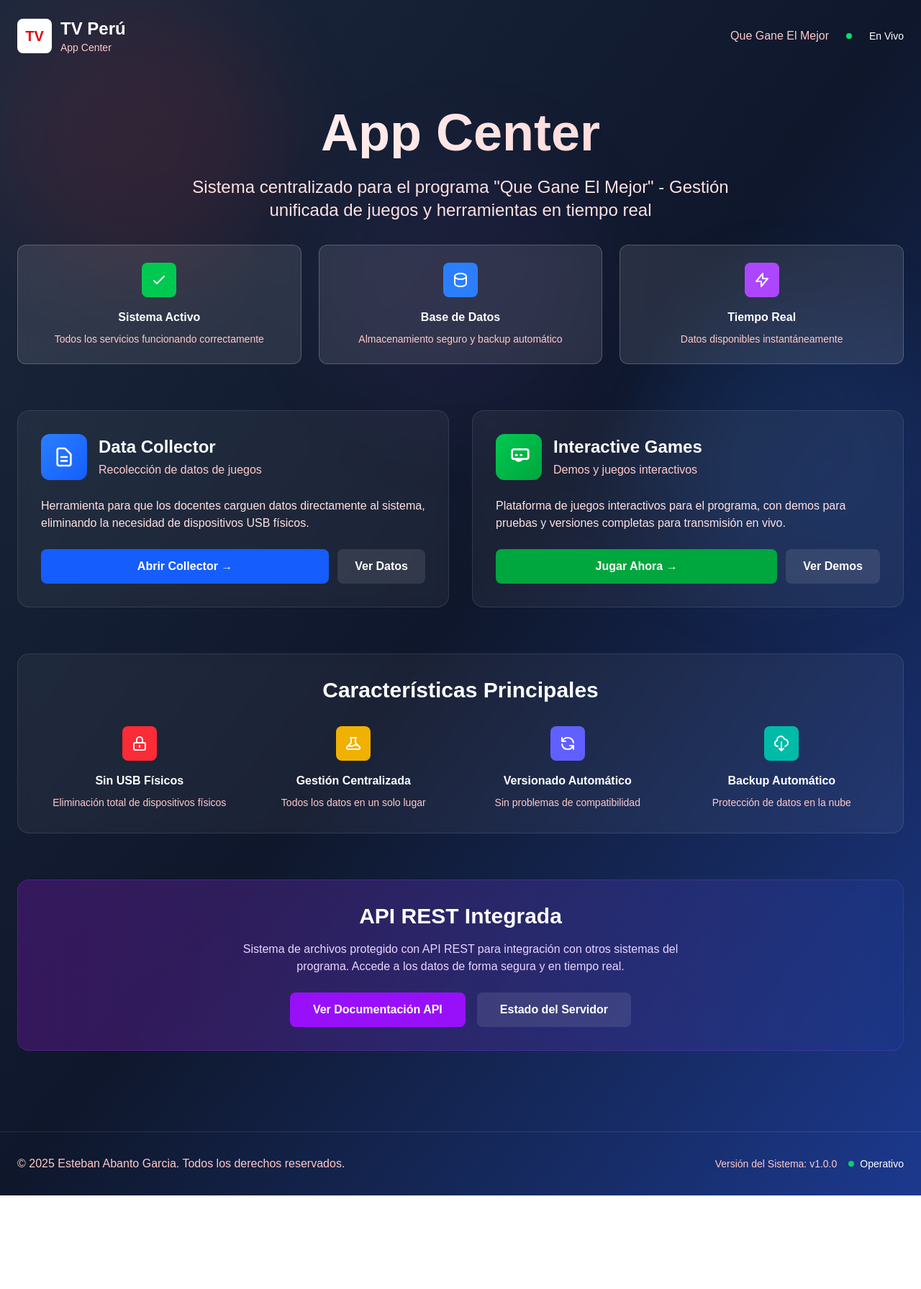
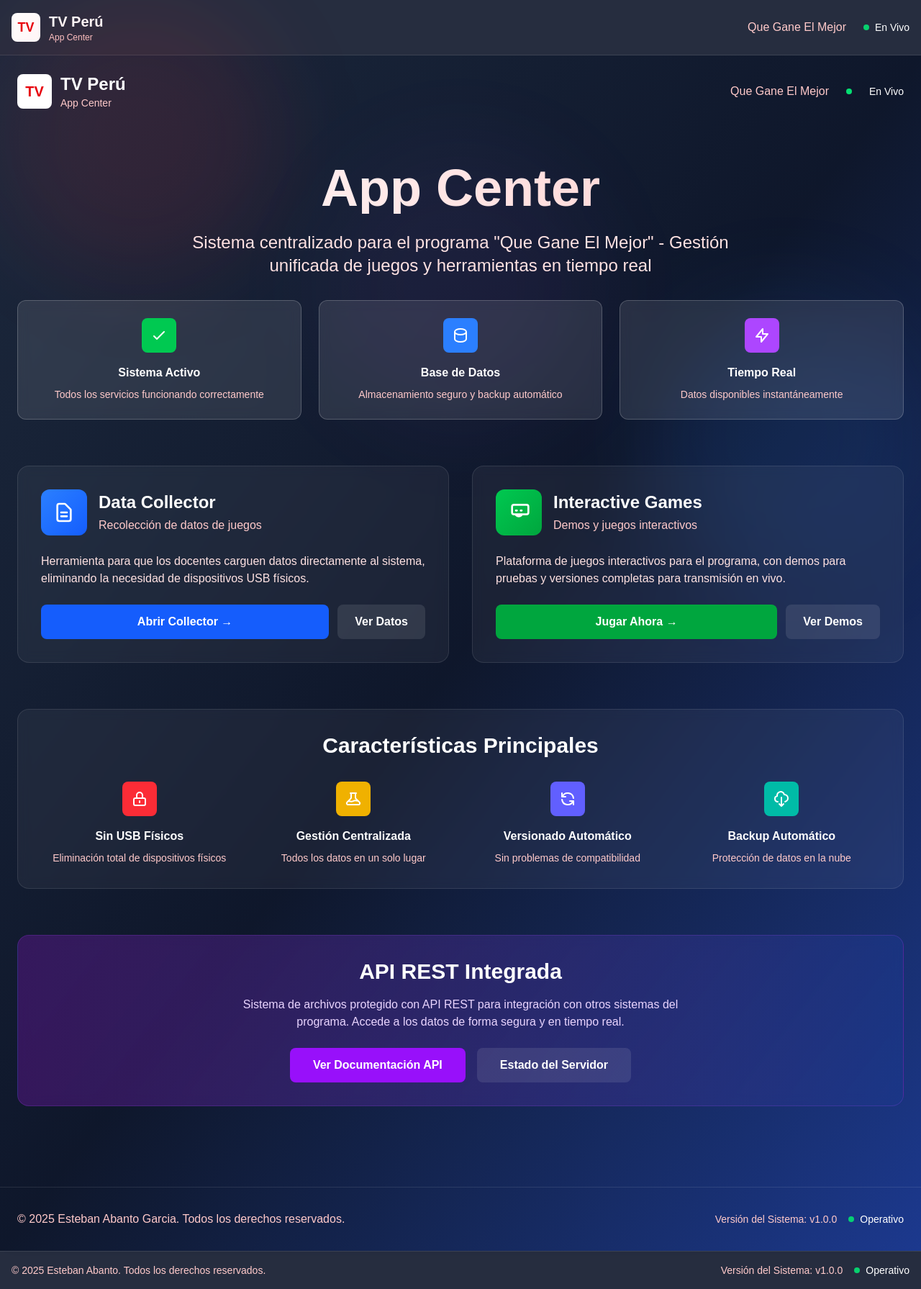
Before and after one commit to BroadStream-Coders/TvPeru-QGEM-AppCenter, a Next.js app: page / in a window 1280 px wide. Shown: the whole page at 72% size. Before the commit the page ends 1661 px from the top, so only its background shows below. Built offline with nearby package versions, Linux system fonts and the light colour scheme.

Commit message:
feature(layout): integrate AppHeader and AppFooter components, update page title for improved branding

```diff
--- a/src/app/layout.tsx
+++ b/src/app/layout.tsx
@@ -1,6 +1,8 @@
 import type { Metadata } from "next";
 import { Geist, Geist_Mono } from "next/font/google";
 import "./globals.css";
+import AppHeader from "@/components/AppHeader";
+import AppFooter from "@/components/AppFooter";
 
 const geistSans = Geist({
   variable: "--font-geist-sans",
@@ -13,7 +15,7 @@ const geistMono = Geist_Mono({
 });
 
 export const metadata: Metadata = {
-  title: "TV Perú App Center - Que Gane El Mejor",
+  title: "Que Gane El Mejor - App Center",
   description: "Sistema centralizado para el programa 'Que Gane El Mejor' de TV Perú. Gestión unificada de juegos y herramientas en tiempo real.",
   keywords: "TV Perú, Que Gane El Mejor, App Center, juegos educativos, sistema centralizado",
   authors: [{ name: "Esteban Abanto Garcia" }],
@@ -28,10 +30,12 @@ export default function RootLayout({
 }>) {
   return (
     <html lang="es">
-      <body
-        className={`${geistSans.variable} ${geistMono.variable} antialiased`}
-      >
-        {children}
+      <body className={`${geistSans.variable} ${geistMono.variable} antialiased`}>
+        <AppHeader />
+        <main className="min-h-screen">
+          {children}
+        </main>
+        <AppFooter />
       </body>
     </html>
   );
--- /dev/null
+++ b/src/components/AppFooter.tsx
@@ -0,0 +1,18 @@
+export default function AppFooter() {
+  return (
+    <footer className="bg-slate-900/90 backdrop-blur-sm border-t border-white/10 p-4 bottom-0 left-0 right-0 z-50">
+      <div className="flex flex-col md:flex-row justify-between items-center max-w-7xl mx-auto">
+        <div className="mb-2 md:mb-0">
+          <p className="text-red-200 text-sm">&copy; 2025 Esteban Abanto. Todos los derechos reservados.</p>
+        </div>
+        <div className="flex items-center space-x-4">
+          <span className="text-red-200 text-sm">Versión del Sistema: v1.0.0</span>
+          <div className="flex items-center space-x-2">
+            <div className="w-2 h-2 bg-green-400 rounded-full animate-pulse"></div>
+            <span className="text-sm text-white">Operativo</span>
+          </div>
+        </div>
+      </div>
+    </footer>
+  )
+}
--- /dev/null
+++ b/src/components/AppHeader.tsx
@@ -0,0 +1,27 @@
+import Link from 'next/link'
+
+export default function AppHeader() {
+  return (
+    <header className="bg-slate-900/90 backdrop-blur-sm border-b border-white/10 p-4 top-0 left-0 right-0 z-50">
+      <div className="flex items-center justify-between max-w-7xl mx-auto">
+        <Link href="/" className="flex items-center space-x-3 text-white hover:text-red-200 transition-colors">
+          <div className="w-10 h-10 bg-white rounded-lg flex items-center justify-center">
+            <span className="text-red-600 font-bold text-lg">TV</span>
+          </div>
+          <div>
+            <h1 className="text-xl font-bold">TV Perú</h1>
+            <p className="text-red-200 text-xs">App Center</p>
+          </div>
+        </Link>
+
+        <div className="flex items-center space-x-6 text-white">
+          <span className="text-red-200">Que Gane El Mejor</span>
+          <div className="flex items-center space-x-2">
+            <div className="w-2 h-2 bg-green-400 rounded-full animate-pulse"></div>
+            <span className="text-sm">En Vivo</span>
+          </div>
+        </div>
+      </div>
+    </header>
+  )
+}
```
